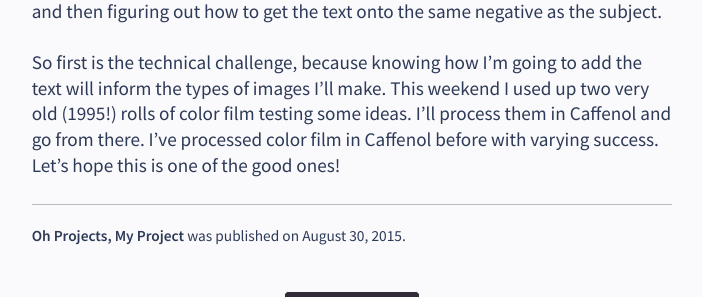
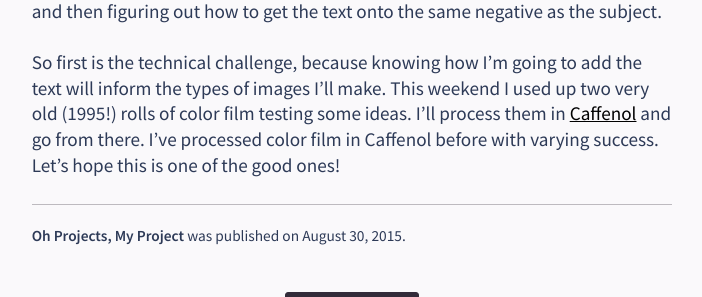
Before and after one commit to logista/btsite, a Jekyll site: the page built from _posts/2015-08-30-oh-projects-my-project.md, in a window 1280 px wide. Shown: the part 803-1100 px from the top of the page, without its empty margins (75-777 px from the left). Built offline with Jekyll 4.4.1, drawn with Linux system fonts in a browser that asks for light colours; nearby versions of some CDN libraries; part of the change alters nothing that is shown.

Commit message:
links, etc

```diff
--- a/_posts/2015-08-30-oh-projects-my-project.md
+++ b/_posts/2015-08-30-oh-projects-my-project.md
@@ -16,4 +16,4 @@ I'm still working on some of the details, so I'll just give the gist here. Basic
 
 Doing this involves figuring out combinations of text and subject in advance, and then figuring out how to get the text onto the same negative as the subject.
 
-So first is the technical challenge, because knowing how I'm going to add the text will inform the types of images I'll make. This weekend I used up two very old (1995!) rolls of color film testing some ideas. I'll process them in Caffenol and go from there. I've processed color film in Caffenol before with varying success. Let's hope this is one of the good ones!
+So first is the technical challenge, because knowing how I'm going to add the text will inform the types of images I'll make. This weekend I used up two very old (1995!) rolls of color film testing some ideas. I'll process them in [Caffenol](https://en.wikipedia.org/wiki/Caffenol) and go from there. I've processed color film in Caffenol before with varying success. Let's hope this is one of the good ones!
```
